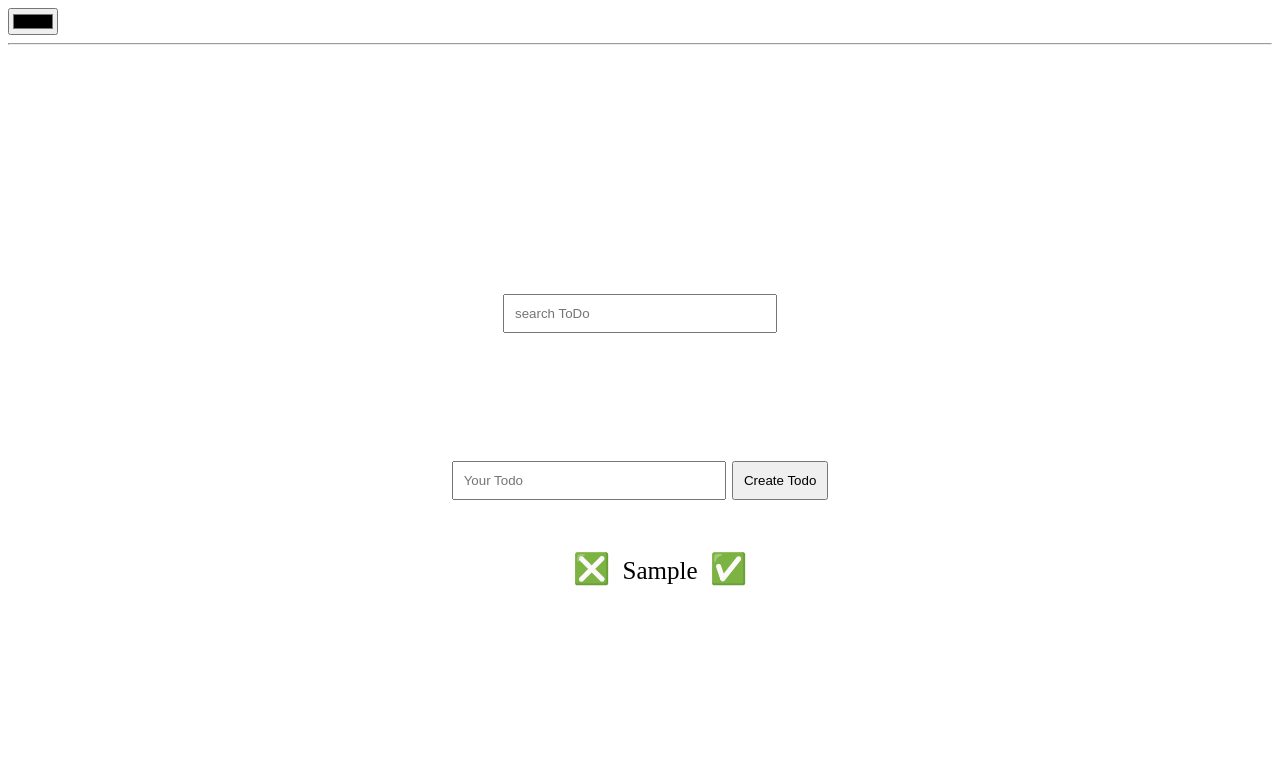
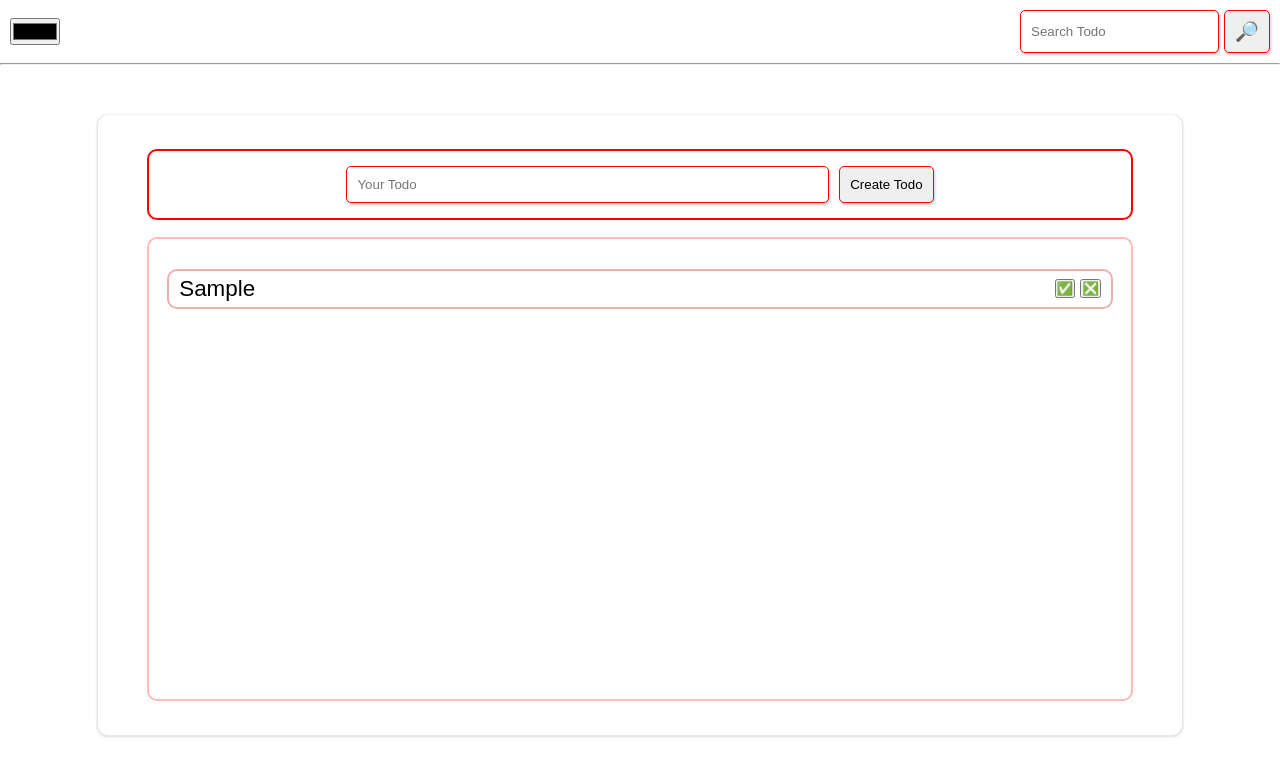
Before and after one commit to Mariam0422/localStorage, a plain HTML site: page index.html in a window 1280 px wide. Both pictures are taken after typing "Sample" into the empty fields and a click on the button "Create Todo". Drawn offline with Linux system fonts and the light colour scheme.

Commit message:
add some style and futures

```diff
--- a/index.css
+++ /dev/null
@@ -1,36 +0,0 @@
-.done{
-    text-decoration: line-through;
-    color: green;
-}
-#todoList{
-    list-style-type: none;
-    margin-top: 0px;
-}
-section{
-    display: flex;
-    flex-direction: column;
-    align-items: center;
-    justify-content: center;
-    height: 100vh;
-    gap: 50px;
-    font-size: 25px;
-}
-.input{
-    padding: 10px;
-    width: 250px;
-}
-.createBtn{
-    padding: 10px;
-}
-.removeBtn{
- background: none;
- border: none;
- font-size: 30px;
- cursor: pointer;
-}
-.doneBtn{
-    background: none;
-    border: none;
-    font-size: 30px;
-    cursor: pointer;
-   }
--- a/index.html
+++ b/index.html
@@ -4,27 +4,39 @@
     <meta charset="UTF-8">
     <meta http-equiv="X-UA-Compatible" content="IE=edge">
     <meta name="viewport" content="width=device-width, initial-scale=1.0">
-    <link rel="stylesheet" href="./index.css">
-    <title>localStorage</title>
+    <link rel="stylesheet" href="./style/style.css">
+    <link rel="icon" href="https://icons.iconarchive.com/icons/gartoon-team/gartoon-apps/128/gtodo-todo-list-icon.png">
+    <title>Todo List</title>
 </head>
 <body>
-    <input type="color" id="colorPicker" oninput="changeColor()">
+    <a href=""></a>
+    <nav>
+        <input type="color" id="colorPicker">
+
+        <div>
+            <input class="input" type="text" placeholder="Search Todo">
+            <button>&#x1F50E;&#xFE0E;</button>
+        </div>
+    </nav>
+
     <hr>
-    <section>
-        <div>
-            <input class="input" type="text" placeholder="search ToDo"/>
-          </div>
-          <br />
-        <div>
-            <input class="input" type="text" placeholder="Your Todo" id="todoInput">
-            <button class="createBtn" onclick="createTodo()">Create Todo</button>
-        </div>
 
-        <ul id="todoList">
+    <main>
 
-        </ul>
-    </section>
-    <script src="./index.js">
+        <section>
+            <article>
+                <input type="text" placeholder="Your Todo" id="todoInput">
+                <button id="creatBtn">Create Todo</button>
+            </article>
+
+            <p id="warningText"></p>
+
+            <ul id="todoList">
+
+            </ul>
+        </section>
+    </main>
+    <script src="./script/index.js">
 
     </script>
 </body>
--- a/index.js
+++ b/script/index.js
@@ -13,7 +13,8 @@ function changeLocaleStorage() {
 
 function changeToDo(e) {
   const element = e.target;
-  const parent = element.parentElement;
+  const parent = element.parentElement.parentElement;
+
   if (e.target.className === "doneBtn") {
     const index = parent.dataset.index;
     taskList[index].isDone = !taskList[index].isDone;
@@ -26,15 +27,20 @@ function changeToDo(e) {
     renderList();
   }
 }
+
 todoListContainer.addEventListener("click", changeToDo);
+
 function renderList() {
   const liElements = taskList.map((item, index) => {
     const myClass = item.isDone ? "done" : "";
     return `
             <li data-index = ${index} class = "${myClass}">
-            <button class = "removeBtn">&#10062</button>
-            ${item.todo}
-             <button class = "doneBtn">&#9989</button></li>
+              <p>${item.todo}</p>
+              <div>
+                <button class = "doneBtn">&#9989</button>
+                <button class = "removeBtn">&#10062</button>
+              </div>
+            </li>
              `;
   });
 
@@ -43,7 +49,19 @@ function renderList() {
 
 function createTodo() {
   const inputValue = document.getElementById("todoInput").value;
+  const warningtext = document.getElementById('warningText')
+
+  if(inputValue.length === 0) {
+    warningtext.innerHTML = 'Please Type Something';
+    return
+  } else if(inputValue.length > 60) {
+    warningtext.innerHTML = 'text should be less than 60 symbols';
+    return
+  }
+
+  warningtext.innerHTML = '';
   document.getElementById("todoInput").value = "";
+
   const task = {
     isDone: false,
     todo: inputValue,
@@ -59,3 +77,9 @@ function createTodo() {
   document.body.style.backgroundColor = bgColor;
   renderList();
 })();
+
+const craetBtn = document.getElementById('creatBtn')
+craetBtn.addEventListener('click', createTodo)
+
+const colorPickerInput = document.getElementById('colorPicker')
+colorPickerInput.addEventListener('input', changeColor)
--- /dev/null
+++ b/style/style.less
@@ -0,0 +1,147 @@
+* {
+    margin: 0;
+    padding: 0;
+    font-family: sans-serif;
+}
+nav {
+    display: flex;
+    justify-content: space-between;
+    padding: 10px;
+    align-items: center;
+    div {
+        display: flex;
+        gap: 5px;
+        input {
+            padding: 10px;
+            border-radius: 5px;
+            border: 1px solid red;
+            box-shadow:  1px 2px 3px  #ccc;
+            transition: 0.3s;
+        }
+        button {
+            padding: 9px 10px;
+            border-radius: 5px;
+            border: 1px solid red;
+            box-shadow:  1px 2px 3px  #ccc;
+            transition: 0.3s;
+            font-size: larger;
+        }
+        input:hover ,button:hover {
+            box-shadow: 1px 2px 3px #797979;
+            cursor: pointer;
+        }
+    }
+
+}
+
+main {
+    display: flex;
+    justify-content: center;
+    align-items: center;
+    height: 90vh;
+    width: 100%;
+    section {
+        display: flex;
+        justify-content: space-around;
+        flex-direction: column;
+        align-items: center;
+        border-radius: 10px;
+        width: 80%;
+        height: 70vh;
+        padding: 30px;
+        article {
+            display: flex;
+            justify-content: center;
+            border: 2px solid red;
+            width: 90%;
+            padding: 15px 30px;
+            border-radius: 10px;
+            gap: 10px;
+            input {
+                width: 50%;
+                padding: 10px;
+                border-radius: 5px;
+                border: 1px solid red;
+                box-shadow:  1px 2px 3px  #ccc;
+                transition: 0.3s;
+                &:hover {
+                    box-shadow: 1px 2px 3px #797979;
+                    cursor: pointer;
+                }
+            }
+            button {
+                padding: 10px;
+                border-radius: 5px;
+                border: 1px solid red;
+                box-shadow:  1px 2px 3px  #ccc;
+                transition: 0.3s;
+                &:hover {
+                    box-shadow: 1px 2px 3px #797979;
+                    cursor: pointer;
+                }
+            }
+        }
+
+        > p {
+            font-size: 150%;
+            color: red;
+        }
+        ul {
+            display: flex;
+            justify-content: flex-start;
+            flex-direction: column;
+            align-items: center;
+            gap: 10px;
+            font-size: 140%;
+            border: 2px solid rgb(255, 187, 187);
+            border-radius: 10px;
+            width: 90%;
+            height: 50vh;
+            overflow-y:auto;
+            overflow-x: hidden;
+            padding: 30px;
+            &::-webkit-scrollbar{
+                border-radius: 10px;
+                background-color: rgb(255, 192, 192);
+            }
+
+            &::-webkit-scrollbar-thumb{
+                background-color: rgb(255, 158, 158);
+                border-radius: 10px;
+            }
+
+            .done > p {
+                text-decoration: line-through;
+                color: green;
+            }
+            li {
+                border: 2px solid rgb(238, 175, 175);
+                border-radius: 10px;
+                list-style: none;
+                align-items: center;
+                display: flex;
+                justify-content: space-between;
+                padding: 5px 10px;
+                width: 100%;
+                height: auto;
+                div {
+                    display: flex;
+                    gap: 5px;
+                }
+            }
+        }
+    }
+}
+
+@keyframes bgcolor {
+    50% {
+        box-shadow: 0px 4px 6px 8px #929292;
+    }
+  }
+
+  main section {
+    -webkit-animation: bgcolor 20s infinite;
+    animation: bgcolor 3s infinite;
+    -webkit-animation-direction: alternate;
+    animation-direction: alternate;
+  }
```
Also changed, not shown: style/style.css (added).
